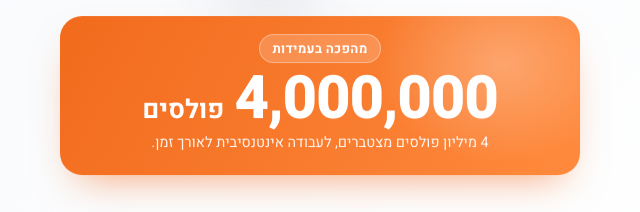
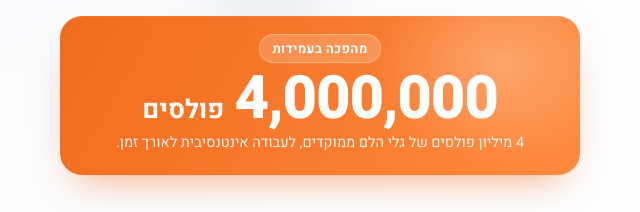
Before and after one commit to ilan-lab/lgt-2520gp, a plain HTML site: page index.html in a window 1280 px wide. Shown: the part 905-1117 px from the top of the page, 605-1245 px from the left. Drawn offline with Linux system fonts and the light colour scheme.

Commit message:
Orange band: focused shockwave wording

```diff
--- a/index.html
+++ b/index.html
@@ -76,7 +76,7 @@
         <div class="pulse-band" data-r>
           <span class="pb-kicker">מהפכה בעמידות</span>
           <p class="pb-main"><span class="pb-num ltr" data-count="4000000">4,000,000</span><span class="pb-unit">פולסים</span></p>
-          <p class="pb-sub">4 מיליון פולסים מצטברים, לעבודה אינטנסיבית לאורך זמן.</p>
+          <p class="pb-sub">4 מיליון פולסים של גלי הלם ממוקדים, לעבודה אינטנסיבית לאורך זמן.</p>
         </div>
       </div>
       <div class="hero-tx">
```
